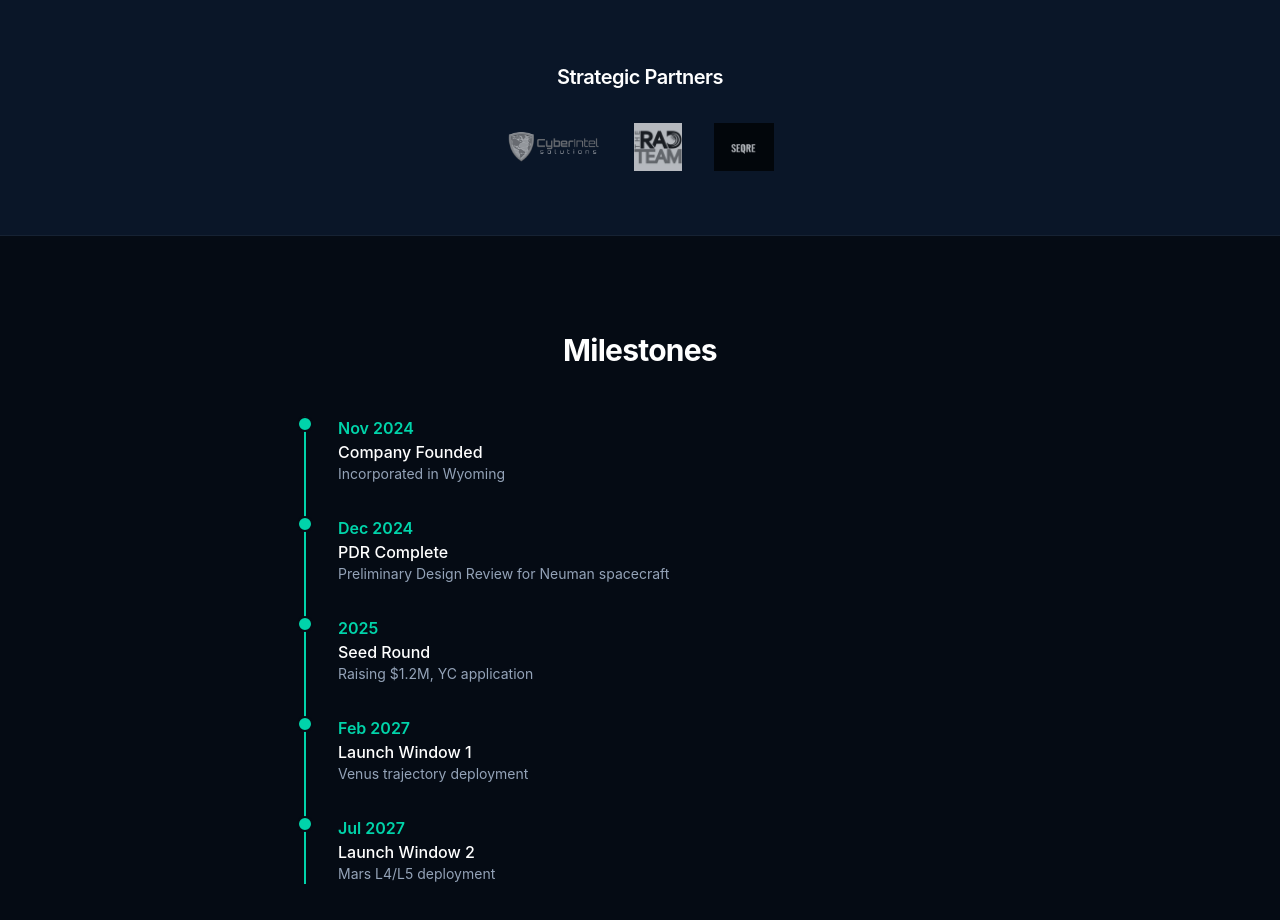
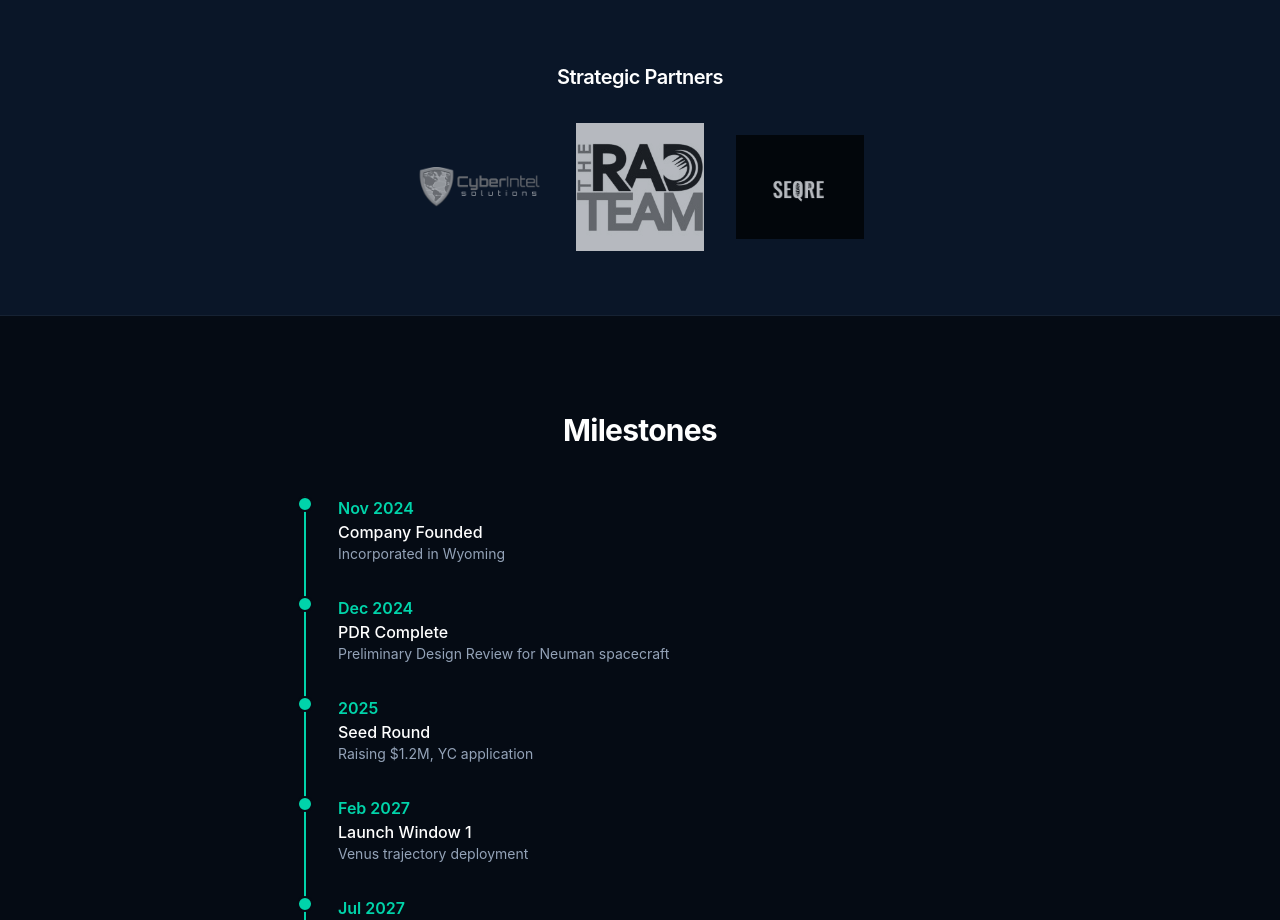
Before and after one commit to tommytoyou/deep-space-dynamics, a React (Create React App) app: page /about in a window 1280 px wide. Shown: the part 2400-3320 px from the top of the page. Built offline with nearby package versions, Linux system fonts and the light colour scheme; the HTML template or start-up script is replaced by a standard one.

Commit message:
Match partner logos to team photo size

```diff
--- a/src/pages/About.jsx
+++ b/src/pages/About.jsx
@@ -52,7 +52,7 @@
   <img
     src={src}
     alt={alt}
-    className="h-12 opacity-70 hover:opacity-100 grayscale hover:grayscale-0 transition-all duration-300"
+    className="w-32 h-32 object-contain opacity-70 hover:opacity-100 grayscale hover:grayscale-0 transition-all duration-300"
     onError={(e) => {
       e.target.style.display = 'none';
     }}
```
